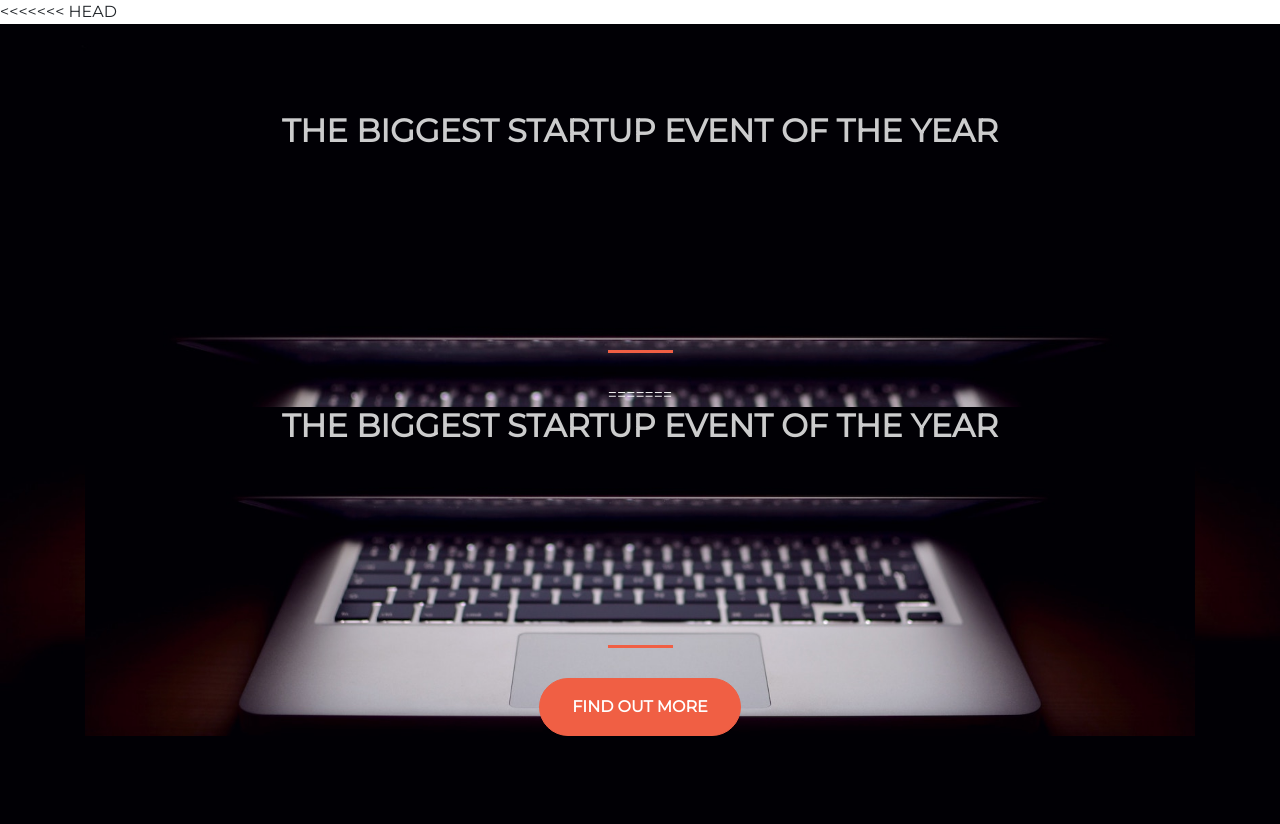
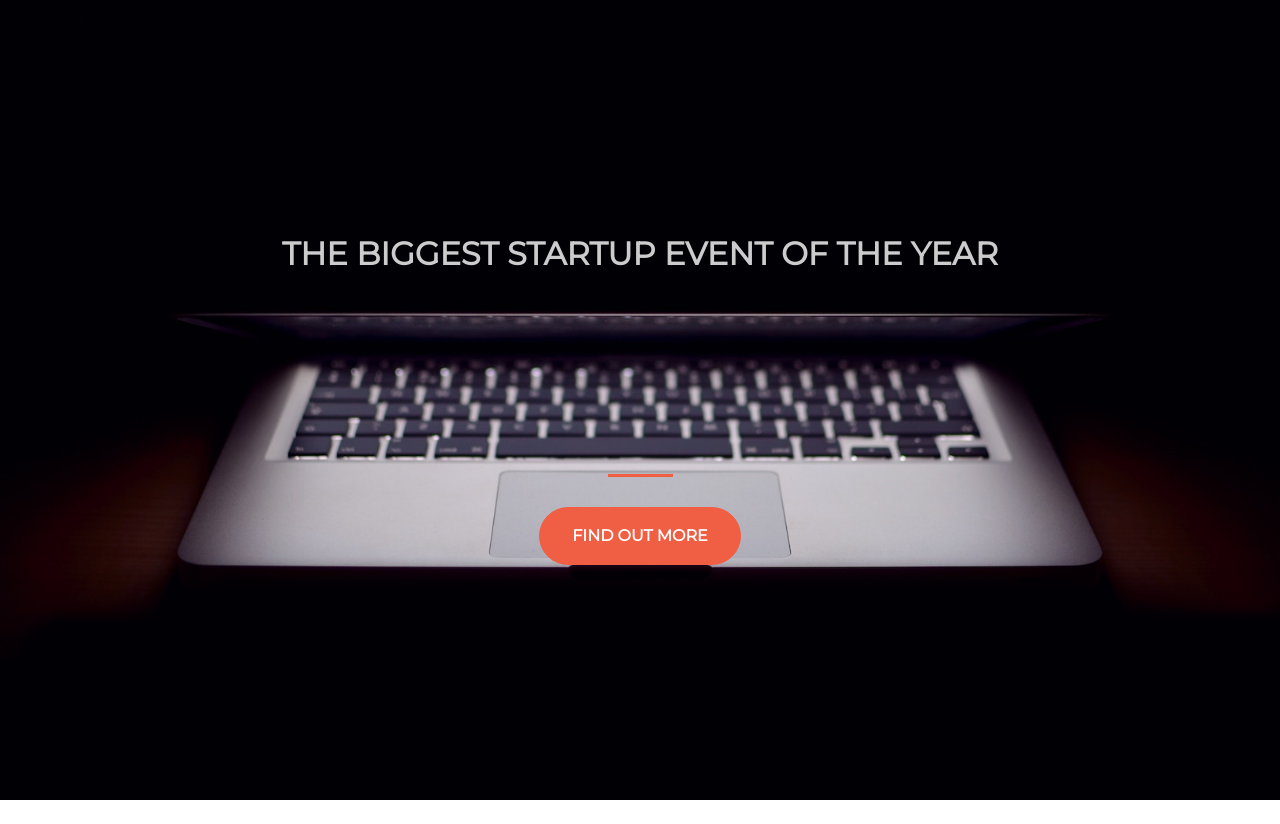
Before and after one commit to Nahidkk/Nahidkk.github.io, a plain HTML site: page index.html in a window 1280 px wide. After the commit the page ends 800 px from the top, so only its background shows below. Drawn offline with nearby package versions, Linux system fonts and the light colour scheme.

Commit message:
Update index.html
ohhh

```diff
--- a/index.html
+++ b/index.html
@@ -1,6 +1,6 @@
+
 <!DOCTYPE html>
 <html>
-
   <head>
     <title>Startup</title>
 
@@ -11,28 +11,8 @@
     current from Bootstrap website, you will see the button grow transition being a lot faster
     than in my video. Use whichever style sheet you like best! -->
     <!-- Bootstrap CSS from a CDN. This way you don't have to include the bootstrap file yourself -->
-  <link rel="stylesheet" href="https://maxcdn.bootstrapcdn.com/bootstrap/4.0.0/css/bootstrap.min.css" integrity="sha384-Gn5384xqQ1aoWXA+058RXPxPg6fy4IWvTNh0E263XmFcJlSAwiGgFAW/dAiS6JXm"
-    crossorigin="anonymous">
+    <link rel="stylesheet" href="https://maxcdn.bootstrapcdn.com/bootstrap/4.0.0/css/bootstrap.min.css" integrity="sha384-Gn5384xqQ1aoWXA+058RXPxPg6fy4IWvTNh0E263XmFcJlSAwiGgFAW/dAiS6JXm" crossorigin="anonymous">
 
-<<<<<<< HEAD
-  <!-- My own stylesheet -->
-  <link href="style.css" rel="stylesheet">
-</head>
-
-<body>
-  <header class="startup text-center text-white d-flex">
-    <div class="container my-auto">
-      <div class="row">
-        <div class="col-lg-12 my-auto">
-          <h1 class="text-uppercase faded">
-            <strong>the biggest startup event of the year</strong>
-          </h1>
-          <hr>
-        </div>
-        <div class="col-lg-12 my-auto">
-          <!-- Begin Mailchimp Signup Form -->
-          </style>
-=======
     <!-- My own stylesheet -->
     <link href="style.css" rel="stylesheet">
   </head>
@@ -47,8 +27,7 @@
             <hr>
           </div>
           <div class="col-lg-12 my-auto">
-             <!-- Begin Mailchimp Signup Form --
->>>>>>> fc546c0d23bc53266155fd4f94a03d385a0bf40b
+             <!-- Begin Mailchimp Signup Form -->
           <div id="mc_embed_signup">
             <form action="https://gmail.us4.list-manage.com/subscribe/post?u=263b1924138ab0f515564dce4&amp;id=d30816d8be" method="post"
               id="mc-embedded-subscribe-form" name="mc-embedded-subscribe-form" class="validate" target="_blank" novalidate>
@@ -68,5 +47,4 @@
       </div>
     </header>
   </body>
-
 </html>
```
Lines whose indentation alone changed are shown as unchanged.
